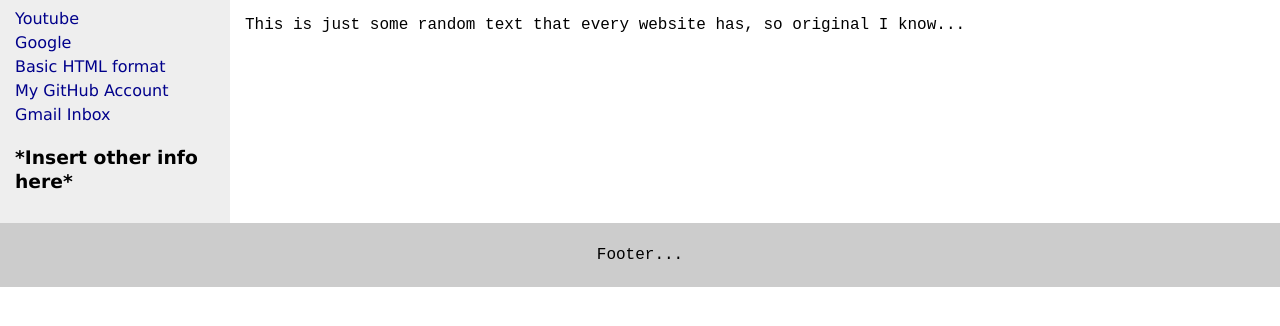
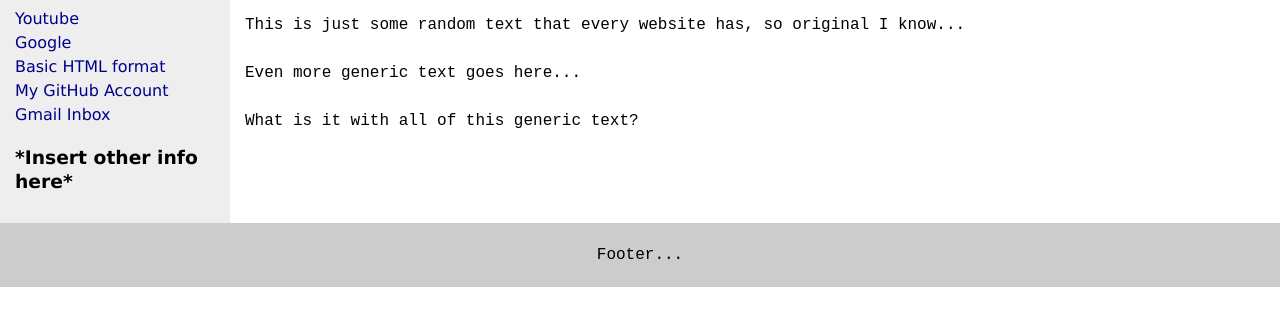
Before and after one commit to lillac/Cats-Daily, a plain HTML site: page Website-Test.html in a window 1280 px wide. Shown: the part 154-480 px from the top of the page. Drawn offline with Linux system fonts and the light colour scheme.

Commit message:
Update Website-Test.html
Just added some more generic text.

```diff
--- a/Website-Test.html
+++ b/Website-Test.html
@@ -101,7 +101,13 @@
 				<div id="content">
 					<div class="innertube">
 						<h1>Welcome to my Website</h1>
-						<p>This is just some random text that every website has, so original I know...</p>
+						<p>This is just some random text that every website has, so original I know...
+						<br>
+						<br>
+						Even more generic text goes here...
+						<br>
+						<br>
+						What is it with all of this generic text?</p>
 					</div>
 				</div>
 			</main>
```
